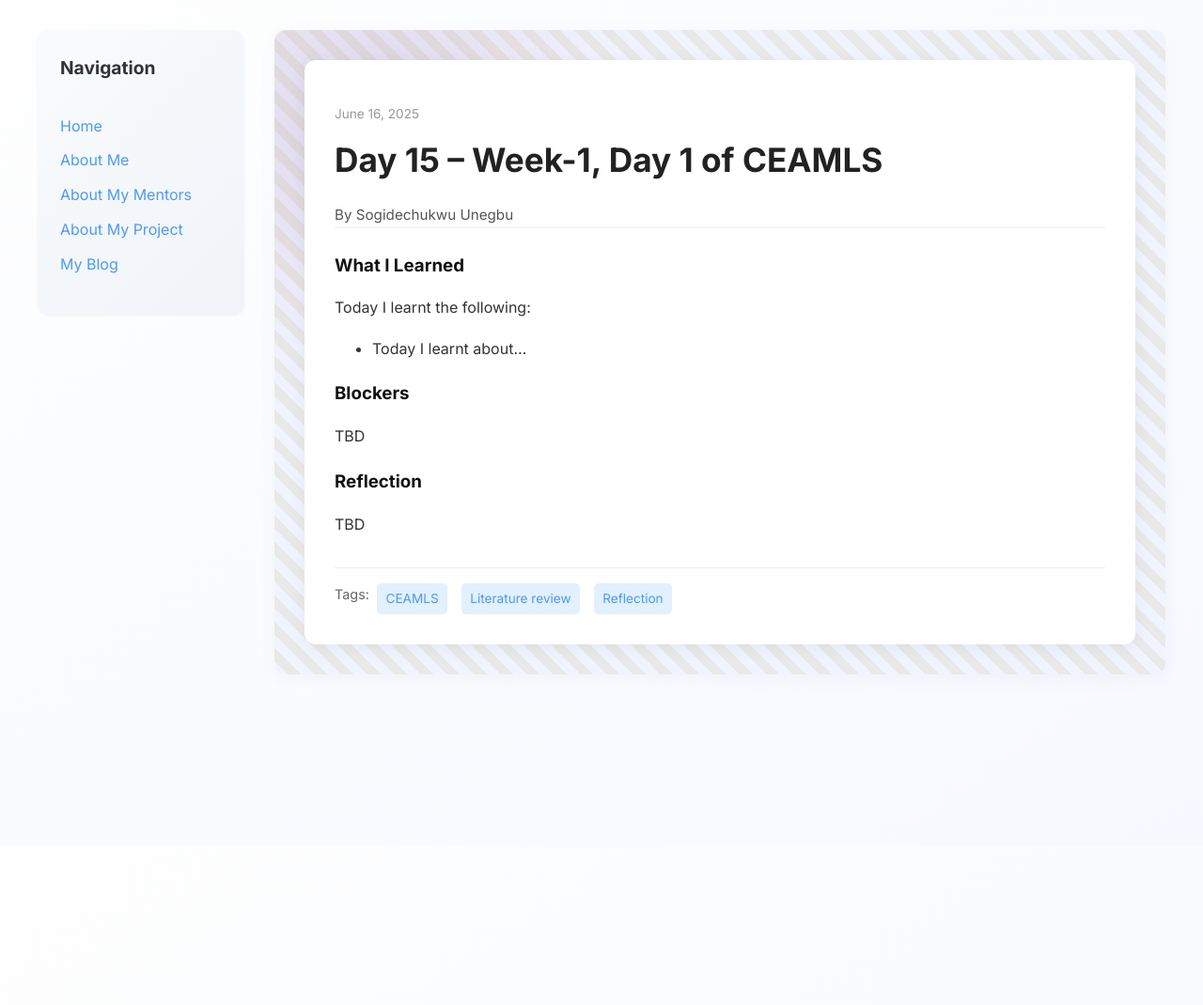
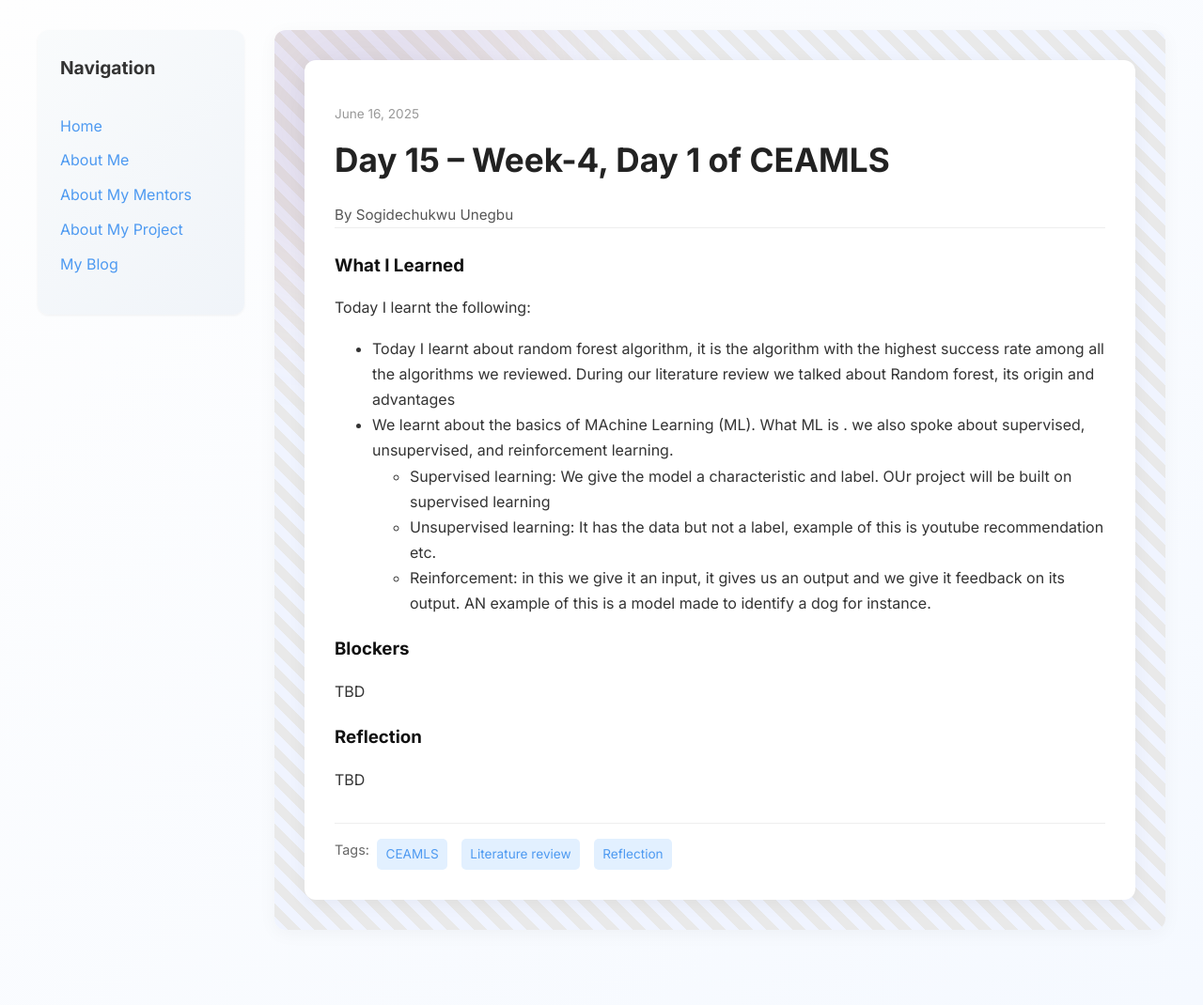
Before and after one commit to UnegbuSogidechukwu/UnegbuSogidechukwu.github.io, a Jekyll site: the page built from _posts/2025-06-16-day-15.md, in a window 1280 px wide. Shown: the whole page at 94% size. Built offline with Jekyll 4.4.1, drawn with Linux system fonts in a browser that asks for light colours; before the commit the page ends 900 px from its top, so only the background shows below that.

Commit message:
Update 2025-06-16-day-15.md

```diff
--- a/_posts/2025-06-16-day-15.md
+++ b/_posts/2025-06-16-day-15.md
@@ -1,6 +1,6 @@
 ---
 layout: post
-title: "Day 15 – Week-1, Day 1 of CEAMLS "
+title: "Day 15 – Week-4, Day 1 of CEAMLS "
 date: 2025-06-16
 author: Sogidechukwu Unegbu
 permalink: /day15.html
@@ -8,7 +8,11 @@ tags: ["CEAMLS", "Literature review", "Reflection"]
 
 what_i_learned: |
   Today I learnt the following:
-    - Today I learnt about...
+    - Today I learnt about random forest algorithm, it is the algorithm with the highest success rate among all the algorithms we reviewed. During our literature review we talked about Random forest, its origin and advantages
+    - We learnt about the basics of MAchine Learning (ML). What ML is . we also spoke about supervised, unsupervised, and reinforcement learning.
+      - Supervised learning: We give the model a characteristic and label. OUr project will be built on supervised learning
+      - Unsupervised learning: It has the data but not a label, example of this is youtube recommendation etc.
+      - Reinforcement: in this we give it an input, it gives us an output and we give it feedback on its output. AN example of this is a model  made to identify a dog for instance.
 
 blockers: |
   TBD
```
